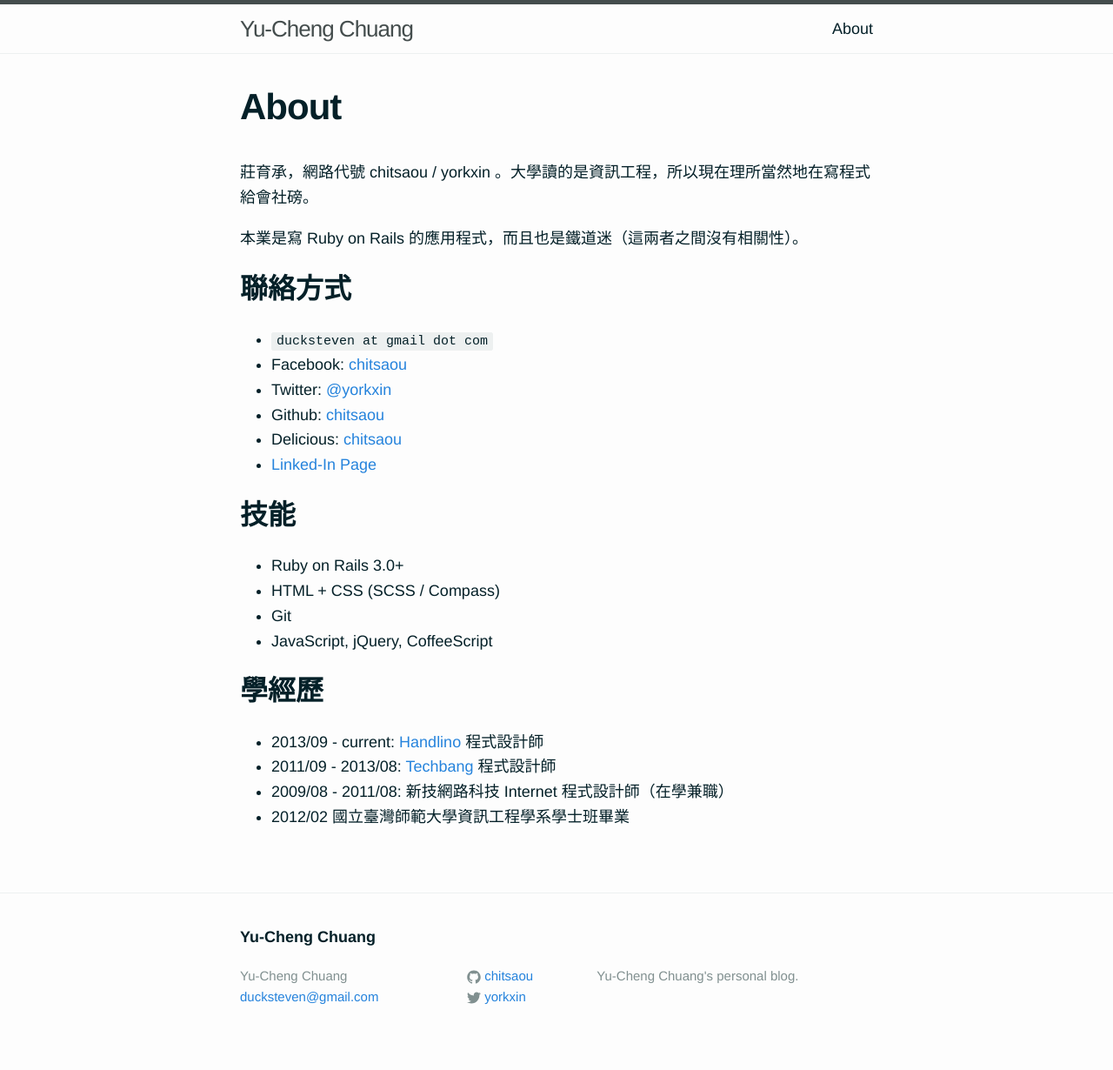
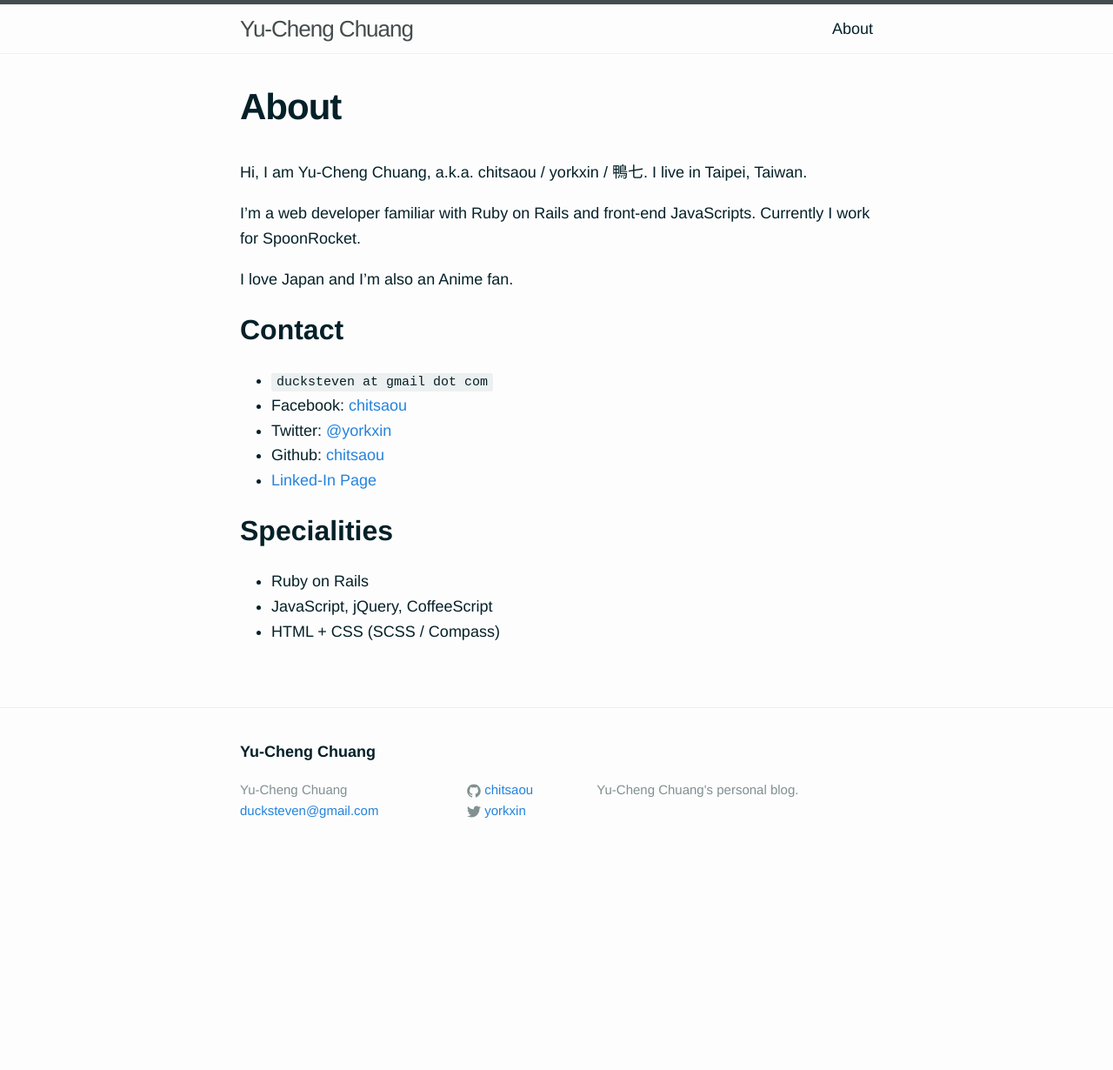
Before and after one commit to godfrey3835/blog, a Jekyll site: the page built from about.md, in a window 1280 px wide. Shown: the whole page at 87% size. Built offline with Jekyll 4.4.1, drawn with Linux system fonts in a browser that asks for light colours; Markdown is read by kramdown in place of the engine named in the settings; after the commit the page ends 1016 px from its top, so only the background shows below that.

Commit message:
rewrite about me

```diff
--- a/about.md
+++ b/about.md
@@ -3,29 +3,23 @@ layout: page
 title: About
 permalink: /about/
 ---
-莊育承，網路代號 chitsaou / yorkxin 。大學讀的是資訊工程，所以現在理所當然地在寫程式給會社磅。
 
-本業是寫 Ruby on Rails 的應用程式，而且也是鐵道迷（這兩者之間沒有相關性）。
+Hi, I am Yu-Cheng Chuang, a.k.a. chitsaou / yorkxin / 鴨七. I live in Taipei, Taiwan.
 
-## 聯絡方式
+I'm a web developer familiar with Ruby on Rails and front-end JavaScripts. Currently I work for SpoonRocket.
+
+I love Japan and I'm also an Anime fan.
+
+## Contact
 
 * `ducksteven at gmail dot com`
 * Facebook: [chitsaou](https://facebook.com/chitsaou)
 * Twitter: [@yorkxin](https://twitter.com/yorkxin)
 * Github: [chitsaou](https://github.com/chitsaou)
-* Delicious: [chitsaou](https://delicious.com/chitsaou)
 * [Linked-In Page](http://tw.linkedin.com/pub/yu-cheng-chuang/3/1b7/198)
 
-## 技能
+## Specialities
 
-* Ruby on Rails 3.0+
+* Ruby on Rails
+* JavaScript, jQuery, CoffeeScript
 * HTML + CSS (SCSS / Compass)
-* Git
-* JavaScript, jQuery, CoffeeScript
-
-## 學經歷
-
-* 2013/09 - current: [Handlino](http://handlino.com) 程式設計師
-* 2011/09 - 2013/08: [Techbang](http://techbang.com) 程式設計師
-* 2009/08 - 2011/08: 新技網路科技 Internet 程式設計師（在學兼職）
-* 2012/02 國立臺灣師範大學資訊工程學系學士班畢業
```
